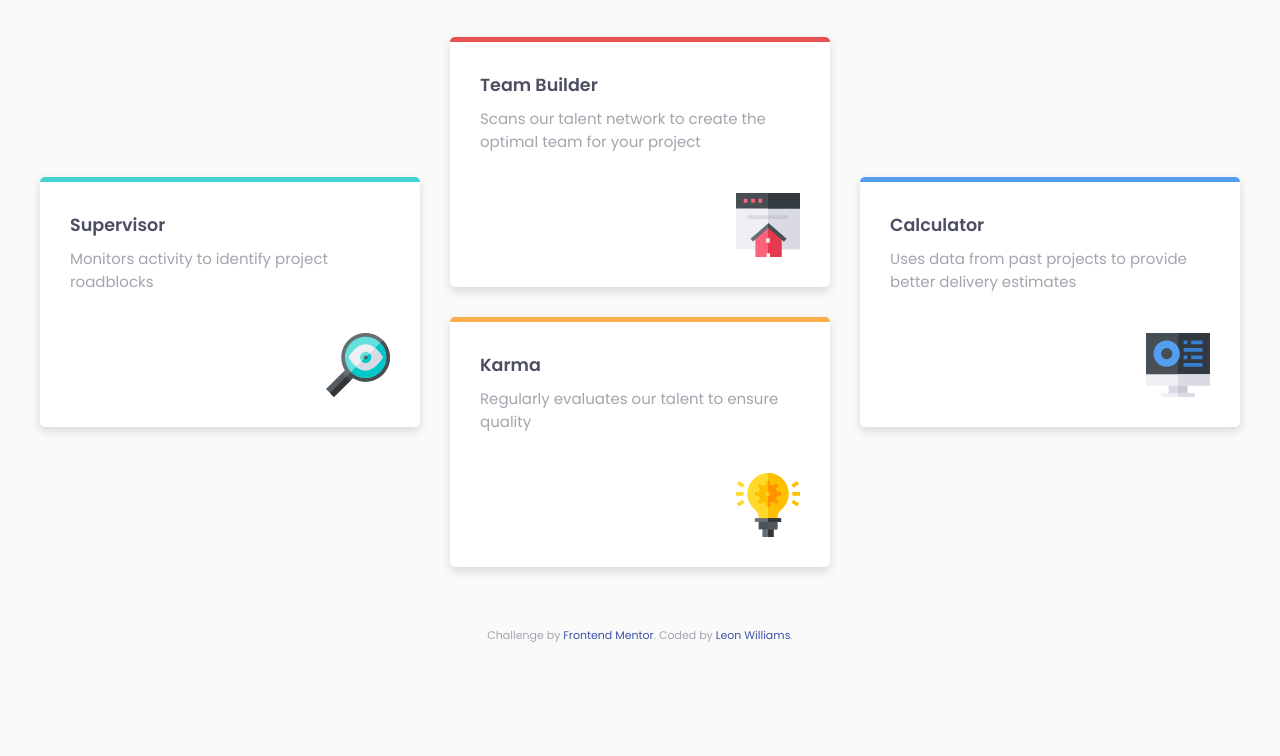
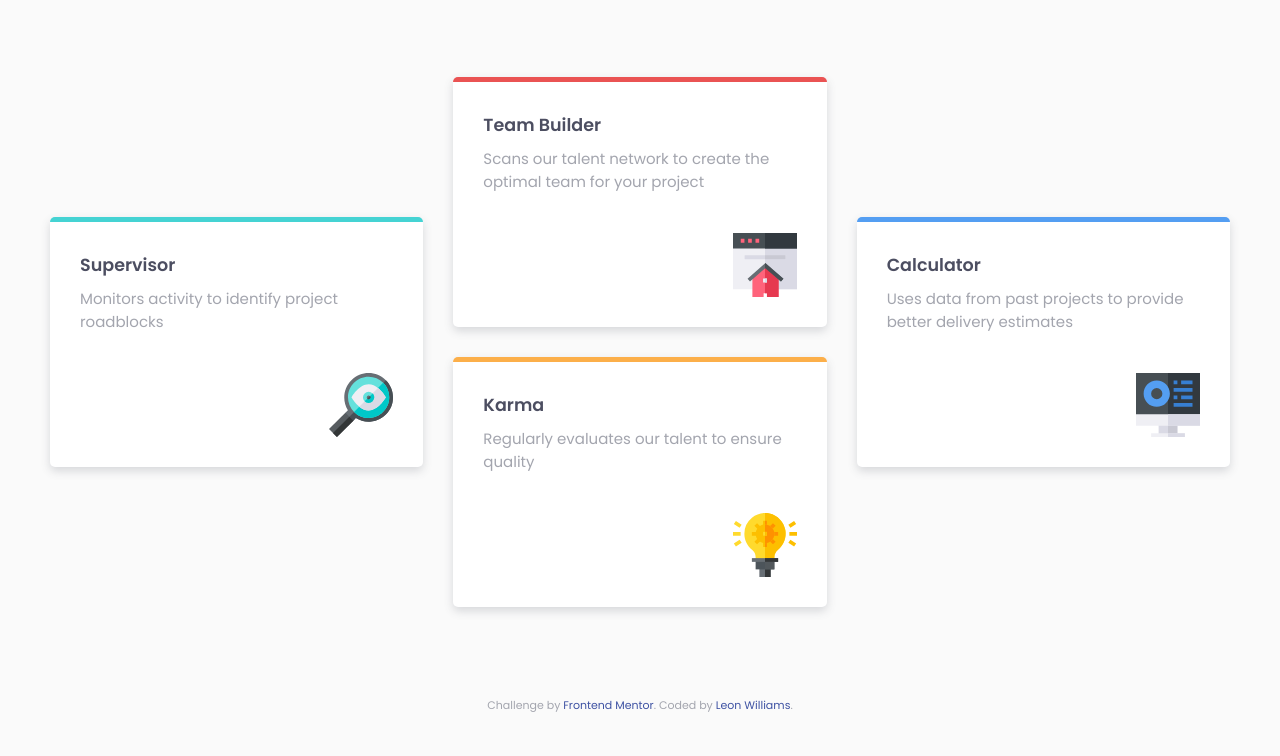
Before and after one commit to leon-bw/Four-Card-Feature, a plain HTML site: page index.html in a window 1280 px wide. Shown: the part 204-960 px from the top of the page. Before the commit the page ends 888 px from the top, so only its background shows below. Drawn offline with Linux system fonts and the light colour scheme.

Commit message:
Container and spacing fix

```diff
--- a/css/style.css
+++ b/css/style.css
@@ -42,7 +42,9 @@ p {
 }
 
 .container {
-    margin: 40px;
+    max-width: 1440px;
+    padding: 0 50px;
+    margin: 50px auto;
 }
 
 /* ------ Header ------ */
@@ -69,7 +71,7 @@ main {
     grid-gap: 30px;
     grid-template-columns: repeat(3, 1fr);
     grid-template-rows: repeat(4, 1fr);
-    padding: 50px 0;
+    padding: 80px 0;
 }
 
 .box1, .box2, .box3, .box4 {
```
